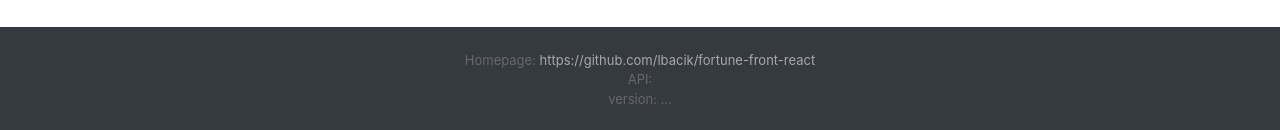
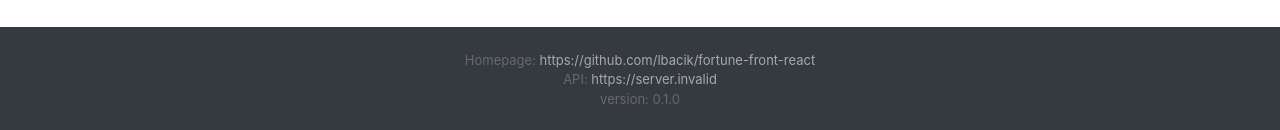
Before and after one commit to lbacik/fortune-front-react, a React (Create React App) app: page / in a window 1280 px wide. Shown: the part 667-797 px from the top of the page. Built offline with nearby package versions, Linux system fonts and the light colour scheme; no server answers.

Commit message:
minor changes in the footer

```diff
--- a/public/index.html
+++ b/public/index.html
@@ -39,12 +39,8 @@
           https://github.com/lbacik/fortune-front-react
         </a>
         </div>
-        <div>
-          API: <a href="%REACT_APP_FORTUNE_URL%">%REACT_APP_FORTUNE_URL%</a>
-        </div>
-        <div>
-          version: ...
-        </div>
+        <div id="api-url"></div>
+        <div id="version"></div>
     </footer>
   </body>
 </html>
--- a/src/index.js
+++ b/src/index.js
@@ -3,6 +3,17 @@ import ReactDOM from 'react-dom';
 import './index.css';
 import App from './App';
 import registerServiceWorker from './registerServiceWorker';
+import {version} from '../package.json';
+
+const fortuneUrl = process.env.REACT_APP_FORTUNE_URL || 'http://localhost:8080'
+
+ReactDOM.render(
+    <div>
+        API: <a href={fortuneUrl}>{fortuneUrl}</a>
+    </div>,
+    document.getElementById('api-url'));
+
+document.getElementById('version').innerText = `version: ${version}`
 
 ReactDOM.render(<App />, document.getElementById('root'));
 registerServiceWorker();
```
